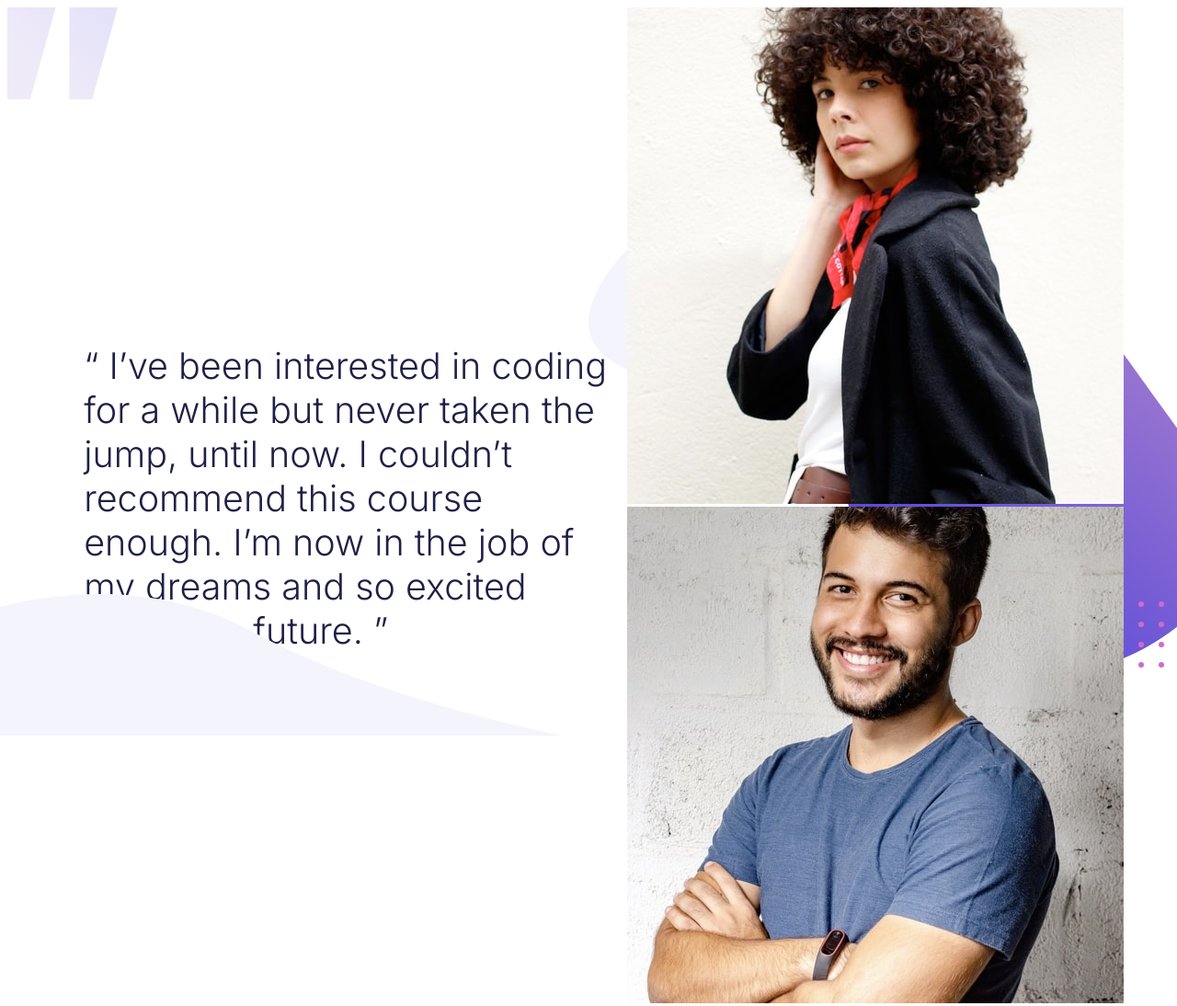
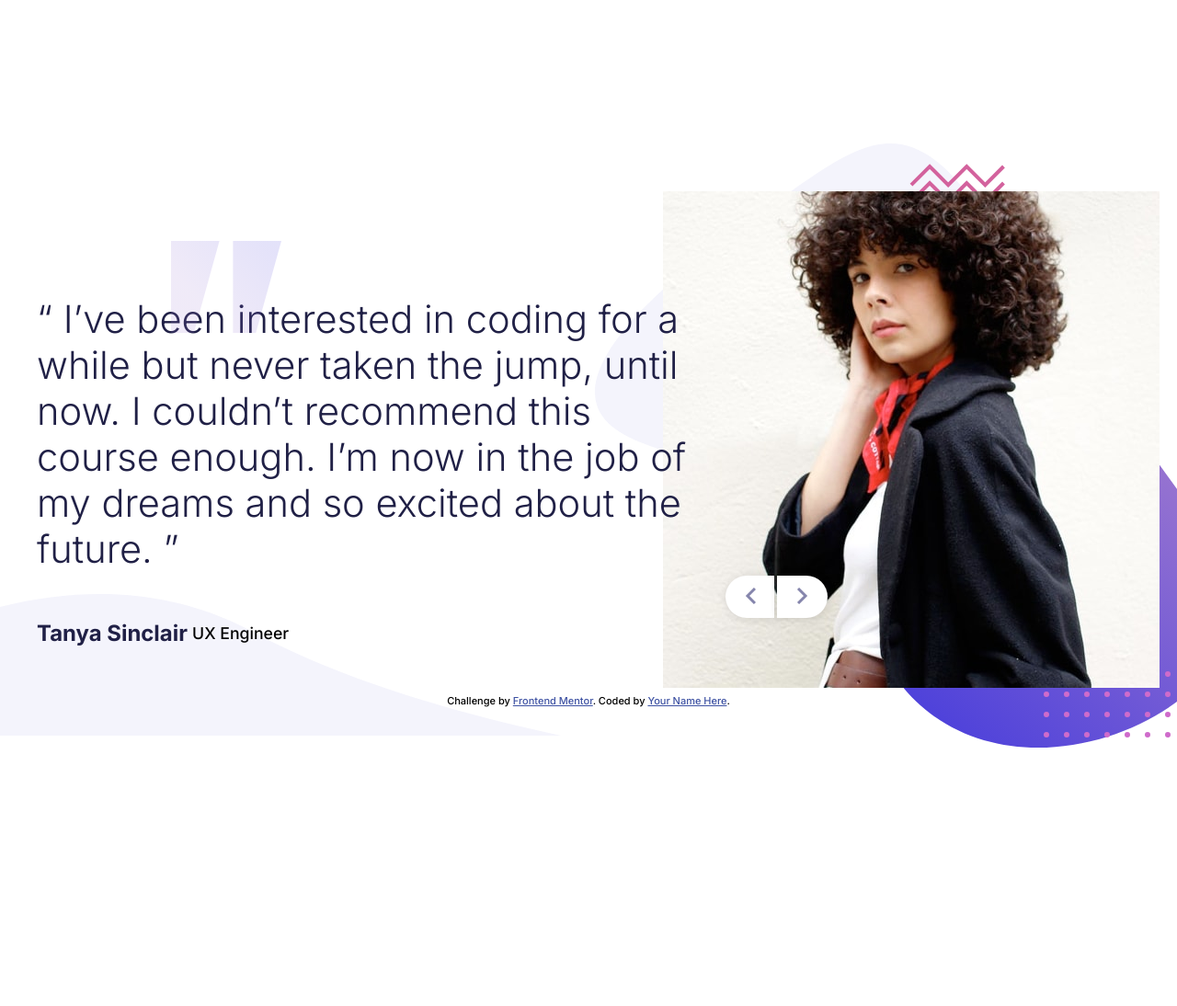
Before and after one commit to RayaneBengaoui/FM_challenge4_Slider, a plain HTML site: page index.html in a window 1280 px wide. Shown: the top 1094 px of the page at 92% size. After the commit the page ends 813 px from the top, so only its background shows below. Drawn offline with Linux system fonts and the light colour scheme.

Commit message:
Finishing Desktop version without JS

```diff
--- a/index.html
+++ b/index.html
@@ -19,12 +19,18 @@
   </head>
   <body>
     <main>
+      <div class="slides">
         <div class="text-container">
+          <img
+            id="quote-background"
+            src="./images/pattern-quotes.svg"
+            alt="slide-background-image"
+          />
           <div id="text-first" class="text">
             <div class="description">
               “ I’ve been interested in coding for a while but never taken the
-            jump, until now. I couldn’t recommend this course enough. I’m now in
-            the job of my dreams and so excited about the future. ”
+              jump, until now. I couldn’t recommend this course enough. I’m now
+              in the job of my dreams and so excited about the future. ”
             </div>
 
             <div class="profile">
@@ -35,9 +41,9 @@
           <div id="text-second" class="text inactive">
             <div class="description">
               “ If you want to lay the best foundation possible I’d recommend
-            taking this course. The depth the instructors go into is incredible.
-            I now feel so confident about starting up as a professional
-            developer. ”
+              taking this course. The depth the instructors go into is
+              incredible. I now feel so confident about starting up as a
+              professional developer. ”
             </div>
 
             <div class="profile">
@@ -47,33 +53,33 @@
           </div>
         </div>
         <div class="slider-container">
-        <img src="./images/image-tanya.jpg" alt="woman" />
-        <img src="./images/image-john.jpg" alt="man" />
+          <img
+            id="slide-background"
+            src="./images/pattern-bg.svg"
+            alt="slide-background-image"
+          />
+          <img class="people-img" src="./images/image-tanya.jpg" alt="woman" />
+          <img
+            class="people-img inactive"
+            src="./images/image-john.jpg"
+            alt="man"
+          />
           <div class="slider-controller">
             <button id="left-button">
               <img src="./images/icon-prev.svg" alt="previous-arrow" />
             </button>
-          <button id="left-button">
+            <button id="right-button">
               <img src="./images/icon-next.svg" alt="next-arrow" />
             </button>
           </div>
         </div>
 
         <img
-        id="slide-background"
-        src="./images/pattern-bg.svg"
-        alt="slide-background-image"
-      />
-      <img
           id="curve-background"
           src="./images/pattern-curve.svg"
           alt="curve-background-image"
         />
-      <img
-        id="quote-background"
-        src="./images/pattern-quotes.svg"
-        alt="slide-background-image"
-      />
+      </div>
     </main>
 
     <div class="attribution">
--- a/style.css
+++ b/style.css
@@ -7,32 +7,40 @@ html {
 }
 
 main {
+}
+
+.slides {
   display: flex;
+  max-width: 1200px;
+  margin: 5rem auto;
+  min-height: 80vh;
 }
 
 /* TEXT PART */
 .text-container {
-  flex: 1 1 40rem;
+  width: 80rem;
   display: flex;
-  align-items: center;
-  justify-content: center;
-  margin-left: 8rem;
+  /* align-items: center;
+  justify-content: center; */
+  margin-top: 26rem;
+  z-index: 2;
+  position: relative;
 }
 
 .description {
-  font-size: 3.8rem;
+  font-size: 4rem;
   color: hsl(240, 38%, 20%);
   font-weight: lighter;
 }
 
 .profile {
   display: flex;
-  padding-top: 2rem;
+  padding-top: 5rem;
   align-items: center;
 }
 
 .name {
-  font-size: 2rem;
+  font-size: 2.3rem;
   font-weight: 700;
   color: hsl(240, 38%, 20%);
 }
@@ -49,21 +57,64 @@ main {
 }
 
 .slider-container {
-  flex: 1 1 40rem;
+  position: relative;
+  width: 50rem;
+  display: flex;
+  justify-content: center;
+  align-items: center;
 }
+
+.people-img {
+  position: absolute;
+
+  top: 15rem;
+  right: -2rem;
+}
+
+.slider-controller {
+  position: absolute;
+  bottom: 3rem;
+  left: 1rem;
+}
+
+button {
+  padding: 1.2rem 2rem;
+  cursor: pointer;
+  background-color: white;
+  border: none;
+  outline: none;
+
+  box-shadow: 1px 1px 10px 1px rgba(0, 0, 0, 0.1);
+}
+
+button:hover {
+  background-color: hsl(240, 18%, 77%);
+}
+
+#left-button {
+  border-radius: 25px 0px 0px 25px;
+}
+#right-button {
+  border-radius: 0px 25px 25px 0px;
+}
+
 #slide-background {
   position: absolute;
-  top: 10%;
-  left: 50%;
+  top: 10rem;
+  right: -10rem;
   z-index: -1;
+  /* transform: translate(-50%, -50%); */
 }
 #curve-background {
   position: absolute;
   bottom: 0;
   left: 0;
+  z-index: -1;
 }
 #quote-background {
   position: absolute;
+  top: -5.8rem;
+  left: 14rem;
 }
 .attribution {
   font-size: 11px;
```
Lines whose indentation alone changed are shown as unchanged.
